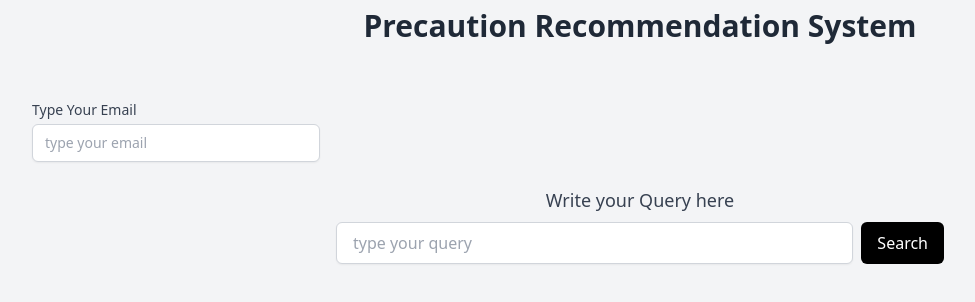
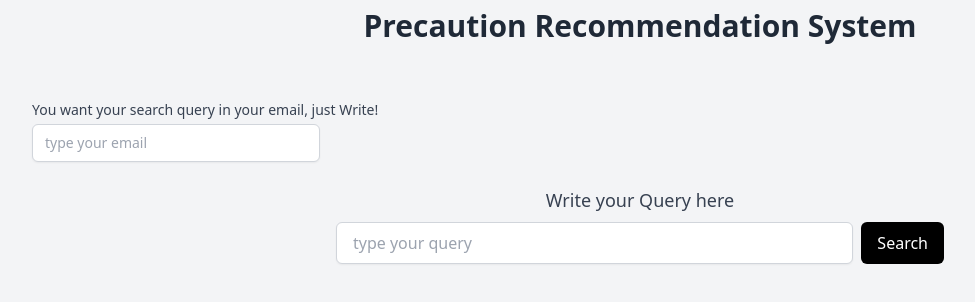
Before and after one commit to srimaran712/precaution-recommendation, a React (Create React App) app in the folder frontend/recommendationsytem/: page / in a window 1280 px wide. Shown: the top 302 px of the page, without its empty margins (0-975 px from the left). Built offline with nearby package versions, Linux system fonts and the light colour scheme.

Commit message:
third commit

```diff
--- a/frontend/recommendationsytem/src/SearchQuery.js
+++ b/frontend/recommendationsytem/src/SearchQuery.js
@@ -36,7 +36,7 @@ function SearchQuery() {
     <div className="  rounded-lg p-8 w-full ">
       <form onSubmit={searchQuery} className="space-y-6 w-full">
         <div>
-          <label htmlFor="email" className="block text-sm font-medium text-gray-700 ">Type Your Email</label>
+          <label htmlFor="email" className="block text-sm font-medium text-gray-700 ">You want your search query in your email, just Write!</label>
           <input
             type="email"
             value={email}
```
